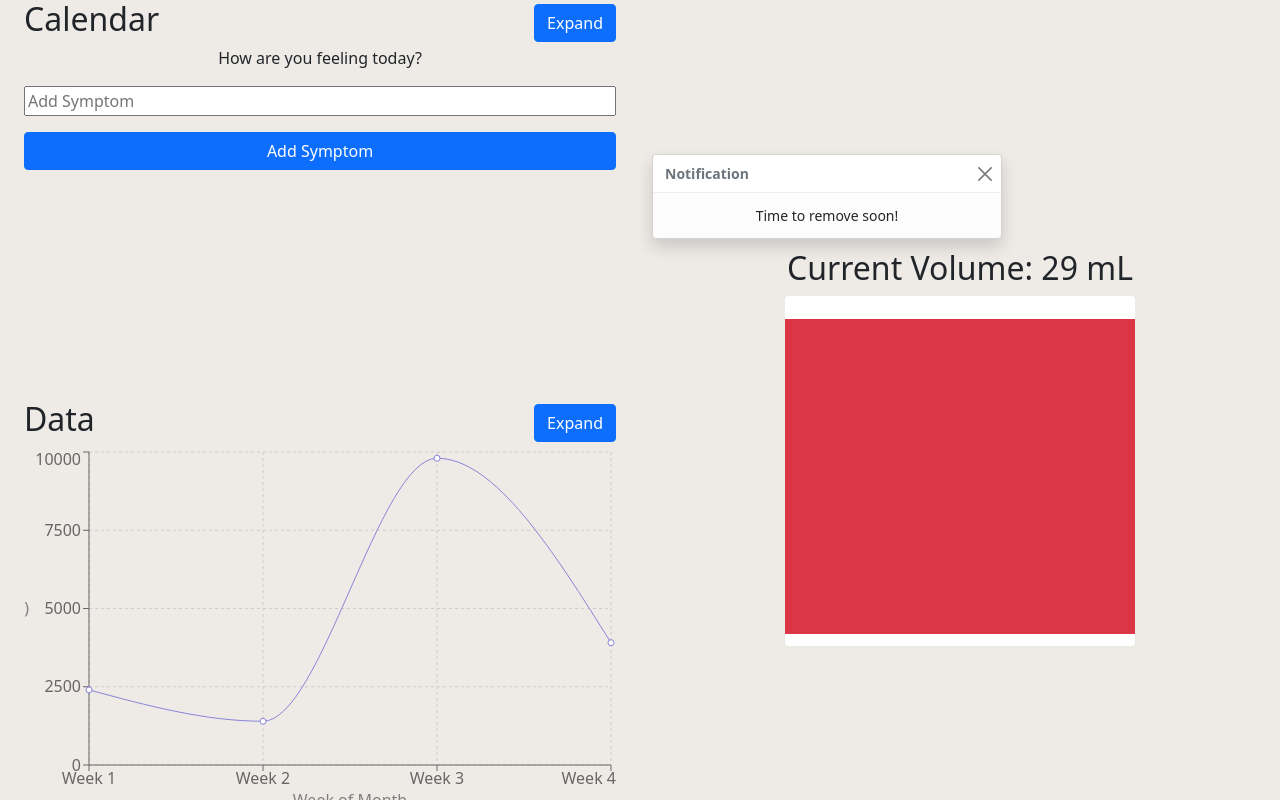
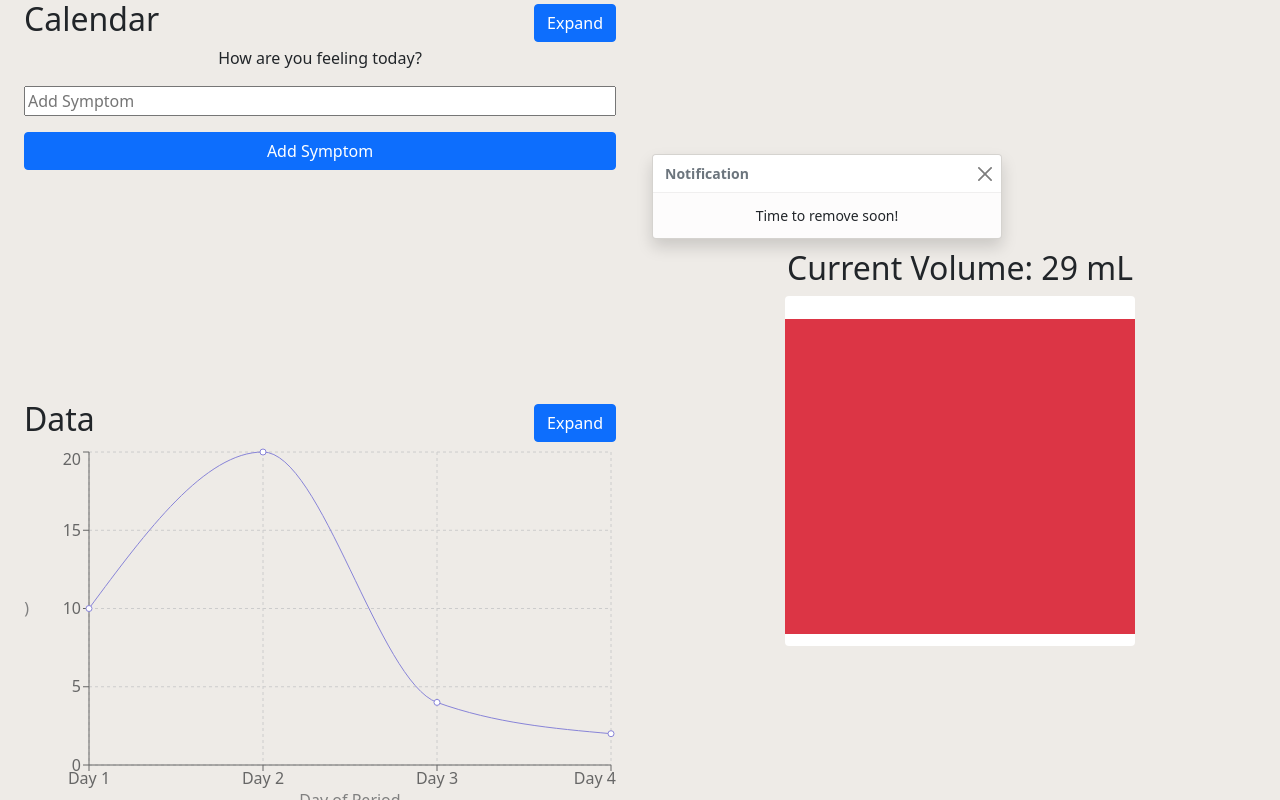
Before and after one commit to hecrabbs/smart-menstrual-cup-app, a React (Create React App) app: page / in a window 1280 px wide. Built offline with nearby package versions, Linux system fonts and the light colour scheme.

Commit message:
updates to graph axis

```diff
--- a/src/App.js
+++ b/src/App.js
@@ -120,20 +120,20 @@ function App() {
   function Chart(props) {
     const data = [
       {
-        name: 'Week 1',
-        pv: 2400
+        name: 'Day 1',
+        pv: 10
       },
       {
-        name: 'Week 2',
-        pv: 1398
+        name: 'Day 2',
+        pv: 20
       },
       {
-        name: 'Week 3',
-        pv: 9800
+        name: 'Day 3',
+        pv: 4
       },
       {
-        name: 'Week 4',
-        pv: 3908
+        name: 'Day 4',
+        pv: 2
       }
     ];
     return(
@@ -141,7 +141,7 @@ function App() {
         <LineChart data={data}>
         <CartesianGrid strokeDasharray="3 3" />
             <XAxis dataKey="name">
-              <Label value = "Week of Month" offset = {0} position = "bottom" />
+              <Label value = "Day of Period" offset = {0} position = "bottom" />
               </XAxis>
             <YAxis>
             <Label value = "Volume (mL)" offset = {0} position = "left" />
```
